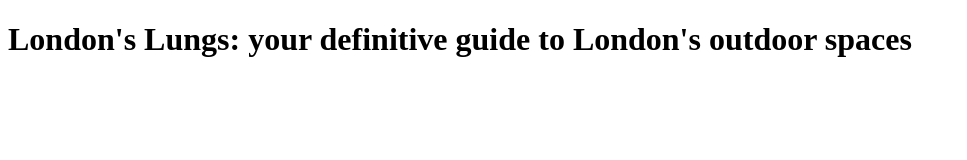
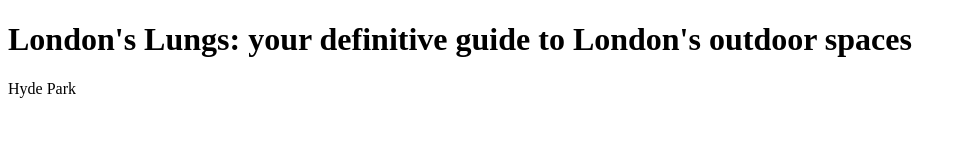
Before and after one commit to georgialouise94/London-Lungs, a plain HTML site: page Index.html in a window 1280 px wide. Shown: the whole page, without its empty margins (0-967 px from the left). Drawn offline with Linux system fonts and the light colour scheme.

Commit message:
hyde park

```diff
--- a/Index.html
+++ b/Index.html
@@ -5,6 +5,6 @@
 	<title></title>
 </head>
 <body>
-
+<p>Hyde Park</p>
 </body>
 </html>
```
